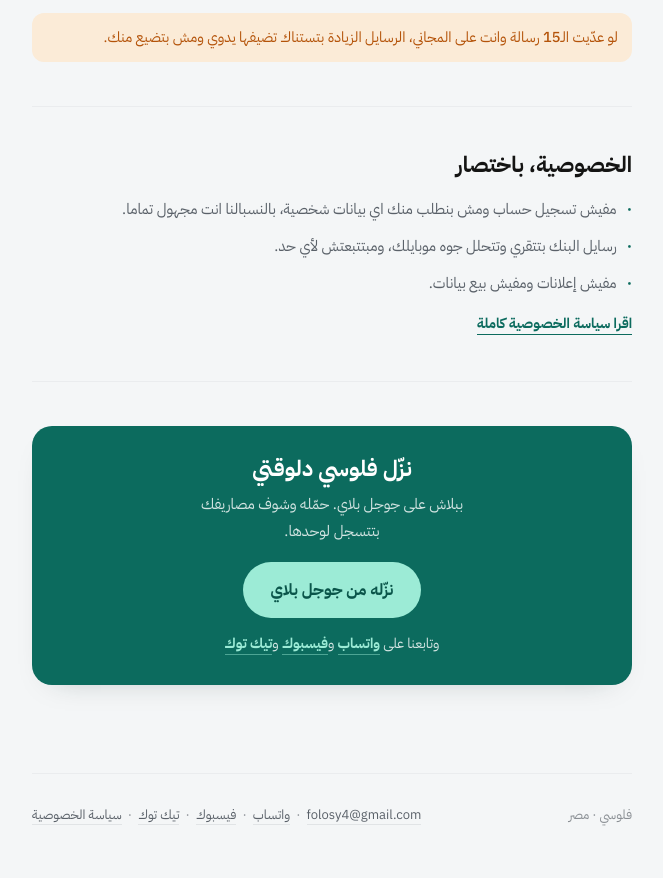
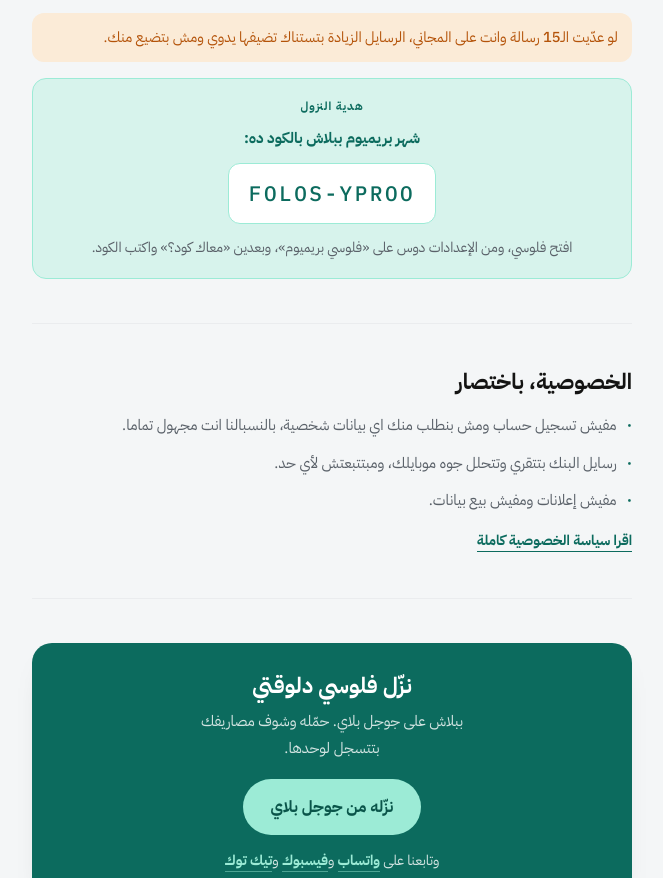
Before and after one commit to MHSHM/folosy-site, a plain HTML site: page index.html in a window 1280 px wide. Shown: the part 2629-3507 px from the top of the page, without its empty margins (308-971 px from the left). Drawn offline with Linux system fonts and the light colour scheme.

Commit message:
Publish the launch giveaway code

```diff
--- a/index.html
+++ b/index.html
@@ -176,6 +176,17 @@ a:focus-visible,button:focus-visible{outline:2px solid var(--teal);outline-offse
 .note{margin-top:16px;background:var(--amber-tint);color:var(--amber-ink);
   border-radius:12px;padding:12px 14px;font-size:14.5px;line-height:1.7}
 
+.gift{margin-top:16px;background:var(--mint-tint);border:1px solid var(--mint);
+  border-radius:14px;padding:18px 16px;text-align:center}
+.gift-head{font-size:11.5px;font-weight:700;letter-spacing:.08em;color:var(--teal);
+  margin-bottom:8px}
+.gift-lede{color:var(--teal);font-size:15px;font-weight:700}
+.code{margin:12px auto 0;display:inline-block;background:var(--surface);
+  border:1px solid var(--mint);border-radius:12px;padding:11px 20px;
+  font-size:21px;font-weight:500;color:var(--teal);letter-spacing:.12em;
+  user-select:all;-webkit-user-select:all}
+.gift-how{margin-top:12px;font-size:14px;line-height:1.7;color:var(--muted)}
+
 /* --- privacy --- */
 .privacy{display:flex;flex-direction:column;gap:11px;margin-top:16px}
 .privacy div{display:flex;gap:10px;font-size:15px;color:var(--muted);align-items:flex-start}
@@ -320,6 +331,13 @@ footer a:hover{color:var(--teal);border-color:var(--teal)}
     </div>
 
     <div class="note">لو عدّيت الـ<span class="mono" dir="ltr">15</span> رسالة وانت على المجاني، الرسايل الزيادة بتستناك تضيفها يدوي ومش بتضيع منك.</div>
+
+    <div class="gift">
+      <div class="gift-head">هدية النزول</div>
+      <p class="gift-lede">شهر بريميوم ببلاش بالكود ده:</p>
+      <div class="code mono" dir="ltr">FOLOS-YPROO</div>
+      <p class="gift-how">افتح فلوسي، ومن الإعدادات دوس على «فلوسي بريميوم»، وبعدين «معاك كود؟» واكتب الكود.</p>
+    </div>
   </section>
 
   <section>
```
Also changed, not shown: 1 other file.
